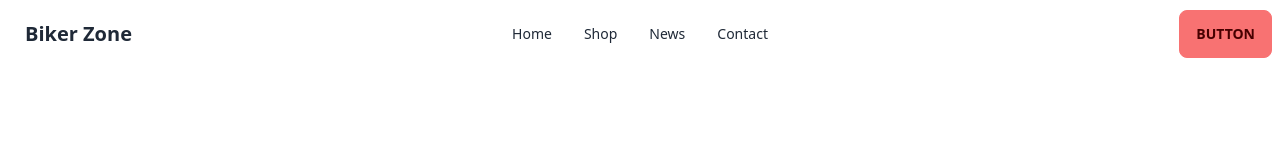
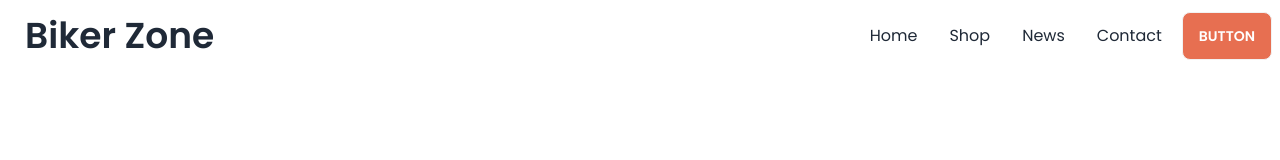
Before and after one commit to Sadman-1832/biker-zone-website-with-daisyui, a plain HTML site: page index.html in a window 1280 px wide. Drawn offline with nearby package versions, Linux system fonts and the light colour scheme.

Commit message:
designed navbar

```diff
--- a/index.html
+++ b/index.html
@@ -4,16 +4,43 @@
     <meta charset="UTF-8">
     <meta name="viewport" content="width=device-width, initial-scale=1.0">
     <title>Biker Zone</title>
-     <!-- tailwind and daisyUI link -->
+    <!-- google fonts -->
+    <link rel="preconnect" href="https://fonts.googleapis.com">
+<link rel="preconnect" href="https://fonts.gstatic.com" crossorigin>
+<link href="https://fonts.googleapis.com/css2?family=Poppins:wght@400;500;600;700;800&display=swap" rel="stylesheet">
+
+    <!-- tailwind and daisyUI link -->
     <link href="https://cdn.jsdelivr.net/npm/daisyui@3.4.0/dist/full.css" rel="stylesheet" type="text/css" />
 <script src="https://cdn.tailwindcss.com"></script>
+
+
+<!-- primary button related styles -->
+<script>
+  tailwind.config = {
+    theme: {
+      extend: {
+        colors: {
+          clifford: '#da373d',
+          'bike-primary': '#E76F51',
+        }
+      }
+    }
+  }
+</script>
+
+<style>
+  .font-poppins{
+    font-family:'Poppins', sans-serif;
+  }
+</style>
+
 </head>
 
-<body>
-    <header>
+<body class="font-poppins">
+    <header class="md:container md:mx-auto">
         <nav>
             <div class="navbar bg-base-100">
-                <div class="navbar-start">
+                <div class="flex-1">
                   <div class="dropdown">
                     <label tabindex="0" class="btn btn-ghost lg:hidden">
                       <svg xmlns="http://www.w3.org/2000/svg" class="h-5 w-5" fill="none" viewBox="0 0 24 24" stroke="currentColor"><path stroke-linecap="round" stroke-linejoin="round" stroke-width="2" d="M4 6h16M4 12h8m-8 6h16" /></svg>
@@ -25,18 +52,18 @@
                       <li><a>Contact</a></li>
                     </ul>
                   </div>
-                  <a class="btn btn-ghost normal-case text-xl">Biker Zone</a>
+                  <a class="btn btn-ghost normal-case text-4xl">Biker Zone</a>
                 </div>
                 <div class="navbar-center hidden lg:flex">
-                  <ul class="menu menu-horizontal px-1">
+                  <ul class="menu menu-horizontal text-base px-1">
                     <li><a>Home</a></li>
                     <li><a>Shop</a></li>
                     <li><a>News</a></li>
                     <li><a>Contact</a></li>
                   </ul>
                 </div>
-                <div class="navbar-end">
-                  <a class="btn btn-error">Button</a>
+                <div>
+                  <a class="btn bg-bike-primary text-white">Button</a>
                 </div>
               </div>
         </nav>
```
